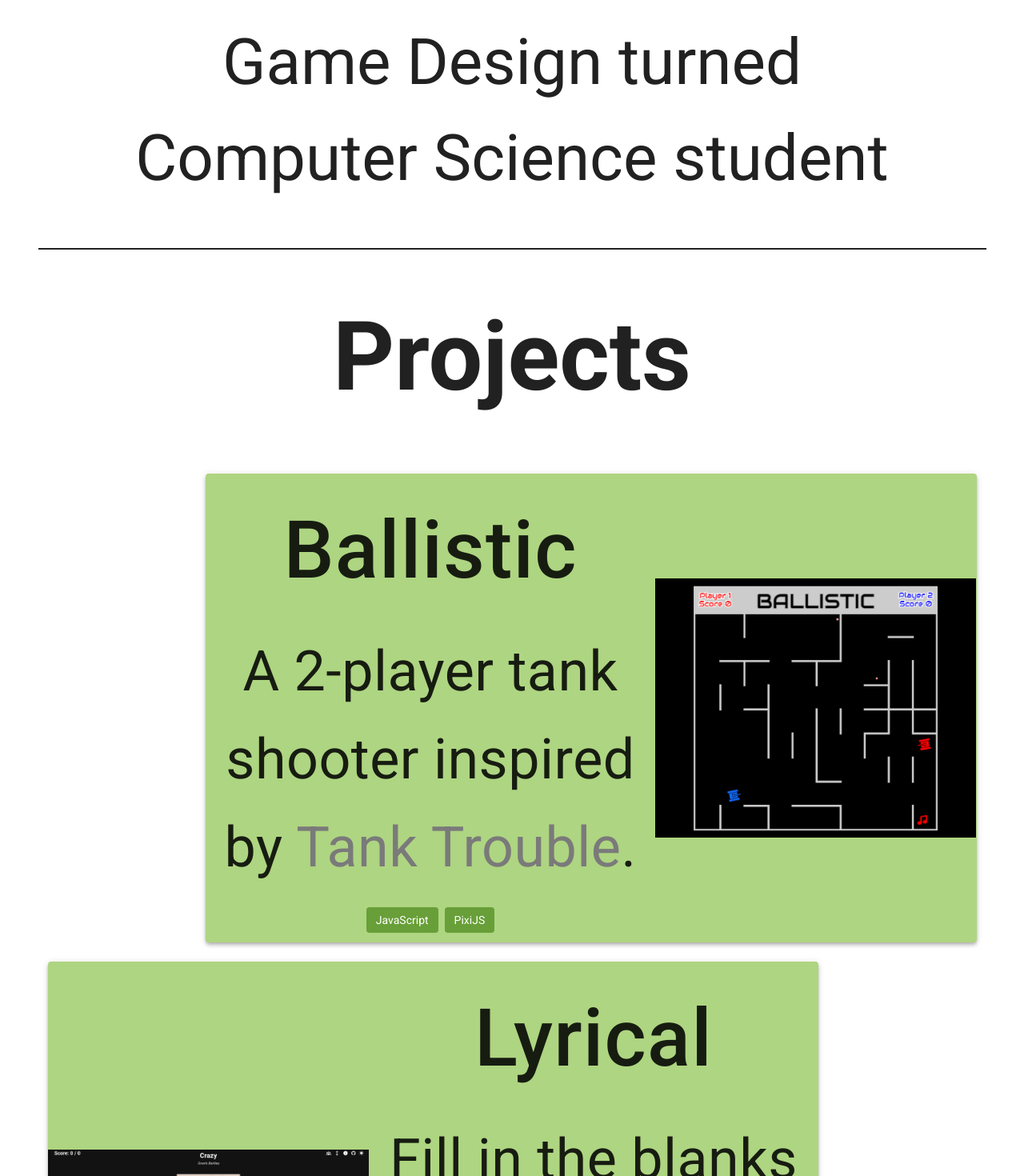
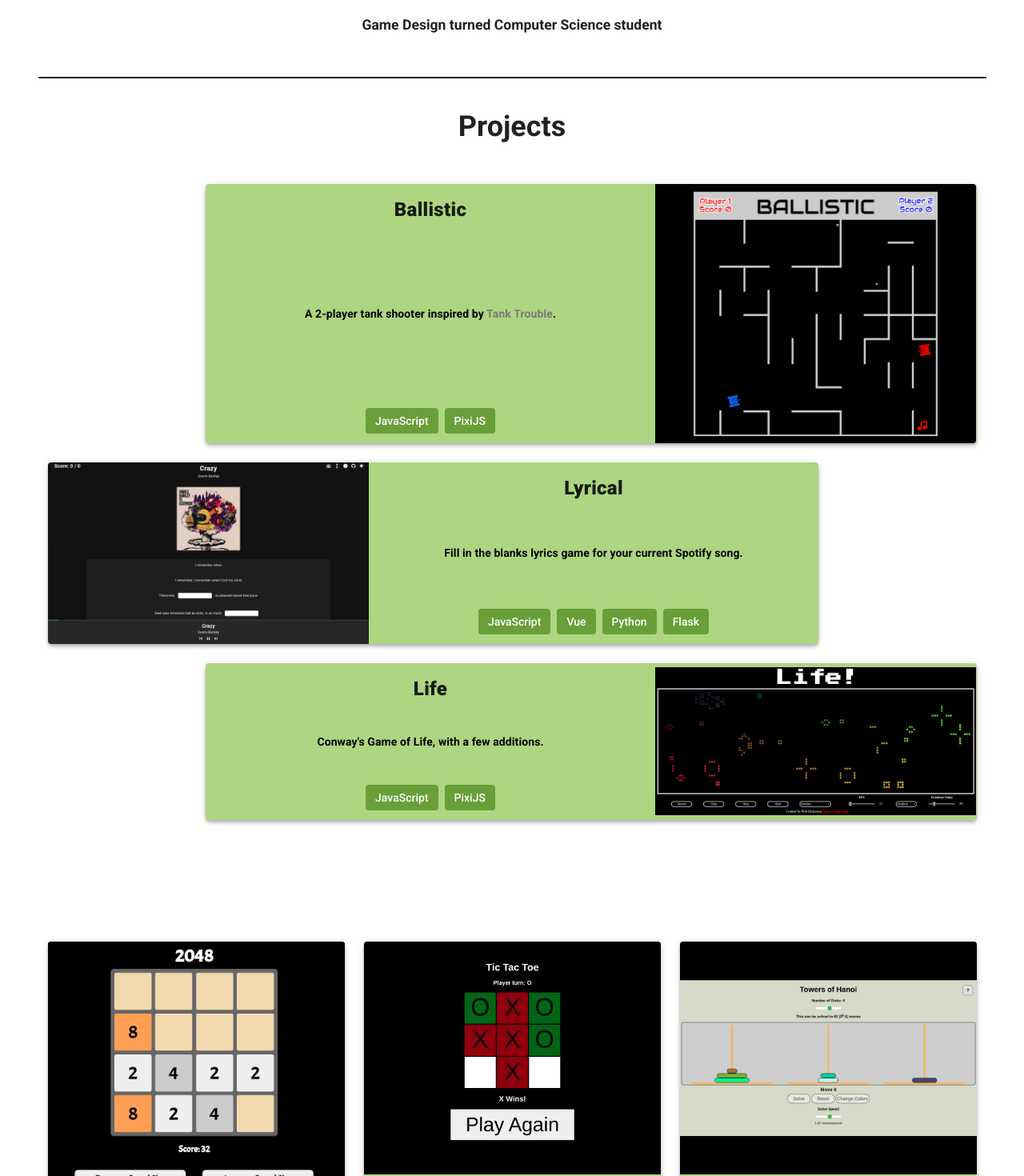
Before and after one commit to evad1n/evad1n.github.io, a Nuxt app: page / in a window 1280 px wide. Shown: the part 840-2310 px from the top of the page at 80% size. Built offline with nearby package versions, Linux system fonts and the light colour scheme.

Commit message:
better fonts and stuff

```diff
--- /dev/null
+++ b/assets/card.scss
@@ -0,0 +1,48 @@
+.v-card__title {
+    font-weight: bolder !important;
+    font-size: 1.5rem;
+}
+
+.v-card__text {
+    font-weight: 600;
+    color: black !important;
+}
+
+.v-chip {
+    font-weight: 500;
+}
+
+.img-flex {
+    flex-basis: 250px;
+    flex-grow: 1;
+}
+
+.desc-flex {
+    flex-grow: 2;
+}
+
+.img-link {
+    display: flex;
+    flex-direction: column;
+    justify-content: center;
+
+    img {
+        height: 100%;
+        object-fit: contain;
+    }
+}
+
+.left-image {
+    border-top-left-radius: 4px;
+    border-bottom-left-radius: 4px;
+}
+
+.right-image {
+    border-top-right-radius: 4px;
+    border-bottom-right-radius: 4px;
+}
+
+.top-image {
+    border-top-left-radius: 4px;
+    border-top-right-radius: 4px;
+}
--- a/components/BigCard.vue
+++ b/components/BigCard.vue
@@ -52,38 +52,5 @@ export default {
 </script>
 
 <style lang="scss" scoped>
-.img-flex {
-    flex-basis: 250px;
-    flex-grow: 1;
-}
-
-.desc-flex {
-    flex-grow: 2;
-}
-
-.img-link {
-    display: flex;
-    flex-direction: column;
-    justify-content: center;
-
-    img {
-        height: 100%;
-        object-fit: contain;
-    }
-}
-
-.left-image {
-    border-top-left-radius: 4px;
-    border-bottom-left-radius: 4px;
-}
-
-.right-image {
-    border-top-right-radius: 4px;
-    border-bottom-right-radius: 4px;
-}
-
-.top-image {
-    border-top-left-radius: 4px;
-    border-top-right-radius: 4px;
-}
+@import '~assets/card.scss';
 </style>
--- a/components/IconLink.vue
+++ b/components/IconLink.vue
@@ -7,7 +7,7 @@
                 </v-hover>
             </v-btn>
         </template>
-        <span>GitHub</span>
+        <span class="font-weight-regular">{{ tooltip }}</span>
     </v-tooltip>
 </template>
 
@@ -18,7 +18,8 @@ export default {
         hoverColor: String,
         tipColor: String,
         url: String,
-        icon: String
+        icon: String,
+        tooltip: String
     },
     data() {
         return {
@@ -28,7 +29,7 @@ export default {
 };
 </script>
 
-<style>
+<style lang="scss" scoped>
 .v-btn:before {
     opacity: 0 !important;
 }
--- a/components/MediumCard.vue
+++ b/components/MediumCard.vue
@@ -61,39 +61,12 @@ export default {
 </script>
 
 <style lang="scss" scoped>
+@import '~assets/card.scss';
+
 .img-flex {
     // height: 50%;
     // flex-basis: 50%;
     flex-grow: 1;
     background-color: black;
 }
-
-// .desc-flex {
-//     flex-grow: 2;
-// }
-
-.img-link {
-    display: flex;
-    flex-direction: column;
-    justify-content: center;
-
-    img {
-        object-fit: contain;
-    }
-}
-
-.left-image {
-    border-top-left-radius: 4px;
-    border-bottom-left-radius: 4px;
-}
-
-.right-image {
-    border-top-right-radius: 4px;
-    border-bottom-right-radius: 4px;
-}
-
-.top-image {
-    border-top-left-radius: 4px;
-    border-top-right-radius: 4px;
-}
 </style>
--- a/components/SmallCard.vue
+++ b/components/SmallCard.vue
@@ -16,8 +16,8 @@
                     <v-card-text class="text-center py-1">
                         {{ description }}
                     </v-card-text>
-                    <v-card-text class="d-flex justify-center">
-                        <v-btn class="px-10" color="light-green lighten-4" :href="url">go</v-btn>
+                    <v-card-text class="d-flex justify-center text--black">
+                        <v-btn class="px-10" color="light-green lighten-1" :href="url">go</v-btn>
                     </v-card-text>
                 </v-card>
             </div>
@@ -42,6 +42,16 @@ export default {
 </script>
 
 <style lang="scss" scoped>
+@import '~assets/card.scss';
+
+.v-btn {
+    font-weight: 800 !important;
+
+    &:not(:hover) {
+        color: black !important;
+    }
+}
+
 .flip-outer {
     display: block;
     height: 100%;
--- a/layouts/default.vue
+++ b/layouts/default.vue
@@ -34,8 +34,7 @@ export default {
 
 html {
     font-family: 'Courier New', Courier, monospace;
-    // background-color: #c4ec96;
-    font-size: 5rem;
+    font-weight: 600;
 }
 
 .v-application {
--- a/pages/index.vue
+++ b/pages/index.vue
@@ -3,19 +3,29 @@
         <v-row class="full-height">
             <v-col cols="12" class="d-flex flex-column justify-center">
                 <vue-typer
-                    class="text-center"
+                    id="header"
+                    class="text-center font-weight-regular text-h4 text-sm-h2"
                     text="WILL DICKINSON"
                     @completed="iconsReady"
                     :pre-type-delay="2000"
                     :type-delay="90"
                     :repeat="0"
                 ></vue-typer>
-                <div class="icon-bar mx-auto" :style="iconBar">
+                <div class="icon-bar mx-auto">
                     <icon-link
                         v-bind="{
                             ...iconColors,
                             url: 'https://github.com/evad1n',
-                            icon: 'mdi-github'
+                            icon: 'mdi-github',
+                            tooltip: 'GitHub'
+                        }"
+                    />
+                    <icon-link
+                        v-bind="{
+                            ...iconColors,
+                            url: 'https://www.linkedin.com/in/will-dickinson/',
+                            icon: 'mdi-linkedin',
+                            tooltip: 'LinkedIn'
                         }"
                     />
                 </div>
@@ -26,7 +36,7 @@
                 <p class="mx-auto text-center h4 ma-0 pa-10">Game Design turned Computer Science student</p>
             </v-col>
         </v-row>
-        <v-row class="my-8">
+        <v-row class="my-8 text-h5">
             <v-col>
                 <h2 class="mx-auto text-center">Projects</h2>
             </v-col>
@@ -54,7 +64,7 @@
             </v-col>
         </v-row>
         <v-row class="pb-4">
-            <v-col cols="12" class="d-flex flex-column align-center subtitle-2 pa-0 mt-10">
+            <v-col cols="12" class="d-flex flex-column align-center pa-0 mt-10">
                 <span>
                     Made with <a href="https://nuxtjs.org/">Nuxt.js</a> and
                     <a href="https://vuetifyjs.com/en/">Vuetify</a>
@@ -120,7 +130,12 @@ export default {
 <style lang="scss">
 @import '~assets/variables.scss';
 
+#header {
+    // font-size: 10vw;
+}
+
 #bio {
+    font-size: 1.1rem;
     border-top: 2px solid map-get($grey, 'darken-4');
     border-bottom: 2px solid map-get($grey, 'darken-4');
 }
```
